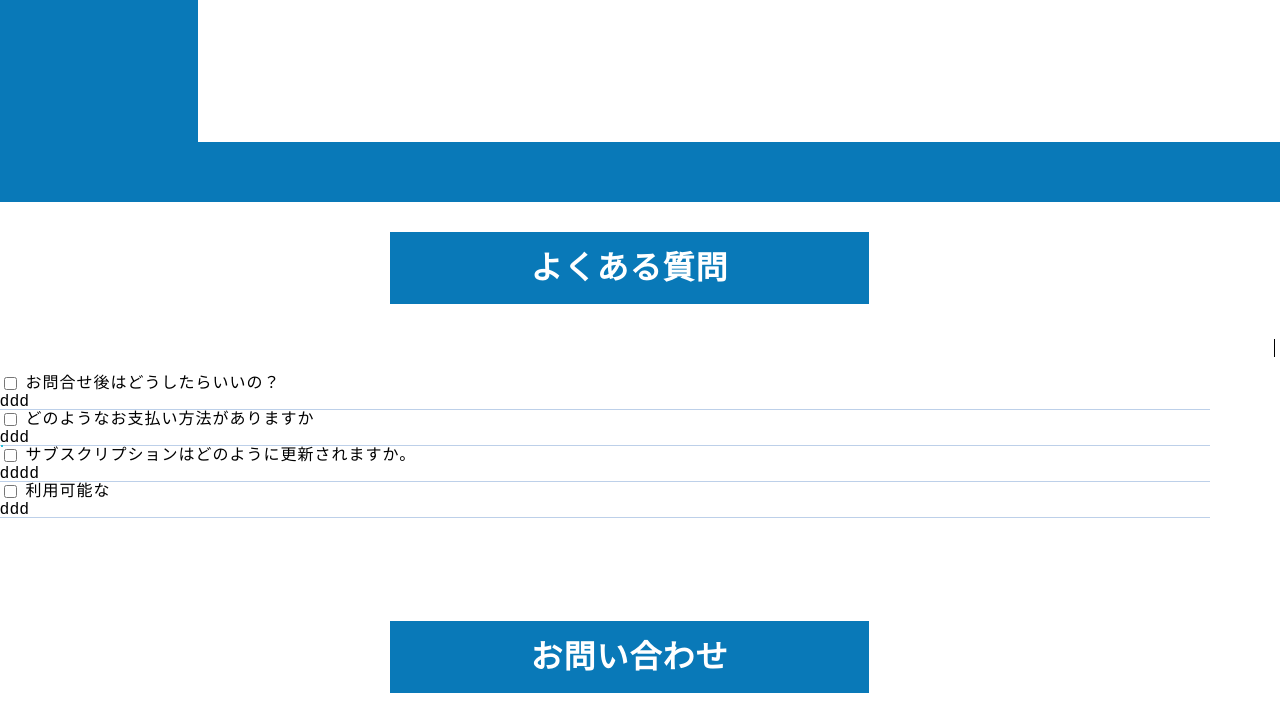
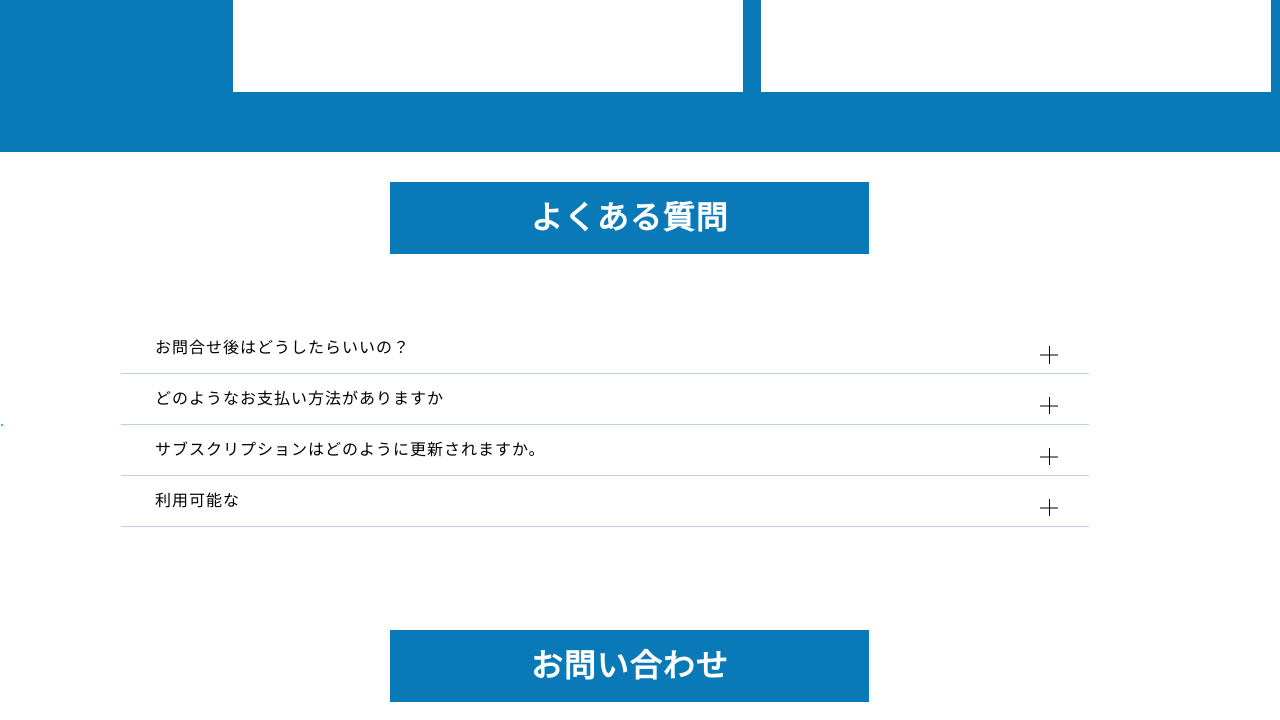
Before and after one commit to yanagisawa0519/lp23, a plain HTML site: page index.html in a window 1280 px wide. Shown: the part 4136-4856 px from the top of the page. Drawn offline with nearby package versions, Linux system fonts and the light colour scheme.

Commit message:
third commit

```diff
--- a/css/page.css
+++ b/css/page.css
@@ -378,6 +378,7 @@ margin-top: 30px;
   padding-bottom: 20px;
   padding-top: 20px;
   color: white;
+  text-align: left;
 
 }
 
@@ -423,7 +424,7 @@ font-size: 24px;
 
 .box-fee{
   background-color: white;
-  padding: 55px;
+  padding: 30px;
   margin: 0px;
    width: 450px;
   height: 450px;
@@ -452,7 +453,7 @@ font-size: 24px;
   width: 450px;
   height: 450px;
   background-color: white;
-  padding:55px
+  padding:30px
 
 }
 
@@ -1031,6 +1032,78 @@ dl.p-faq__item.js-accordion {
   top: 0;
   bottom: 0;
 }
+
+.faq-wrap__body {
+  display: flex;
+  justify-content: space-between;
+  margin-top: 3.5%;
+}
+.faq-wrap__body__list {
+  width: 80%;
+  margin: 0 auto;
+
+}
+
+.faq-wrap__body__list__item {
+  position: relative;
+  background-color: #fff;
+  padding: 1.75% 3.5%;
+  list-style: none;
+}
+
+.faq-wrap__body__list__item__tog {
+  display: none;
+}
+
+.faq-wrap__body__list__item__tog:checked
++ .faq-wrap__body__list__item__ttl
++ .faq-wrap__body__list__item__con {
+  max-height: 500px;
+  transition: all 1.5s;
+}
+
+.faq-wrap__body__list__item__tog:checked
++ .faq-wrap__body__list__item__ttl::before {
+  transform: rotate(90deg);
+}
+
+.faq-wrap__body__list__item__ttl,
+.faq-wrap__body__list__item__con {
+  transform: translate(0);
+  transition: all 0.3s;
+}
+
+.faq-wrap__body__list__item__ttl {
+  display: block;
+  font-weight: 500;
+}
+
+.faq-wrap__body__list__item__ttl::after,
+.faq-wrap__body__list__item__ttl::before {
+  content: "";
+  position: absolute;
+  right: 0.35rem;
+  top: 0.35rem;
+  width: 0.5px;
+  height: 17.5px;
+  background-color: #000;
+  transition: all 0.3s;
+}
+
+.faq-wrap__body__list__item__ttl::after {
+  transform: rotate(90deg);
+}
+
+.faq-wrap__body__list__item__con {
+  max-height: 0;
+  overflow: hidden;
+}
+
+.faq-wrap__body__list__item__con p {
+  padding: 1% 0 1%;
+  font-weight: 500;
+}
+
 
 .faq-wrap__body__list__item__ttl::before {
     content: "";
```
